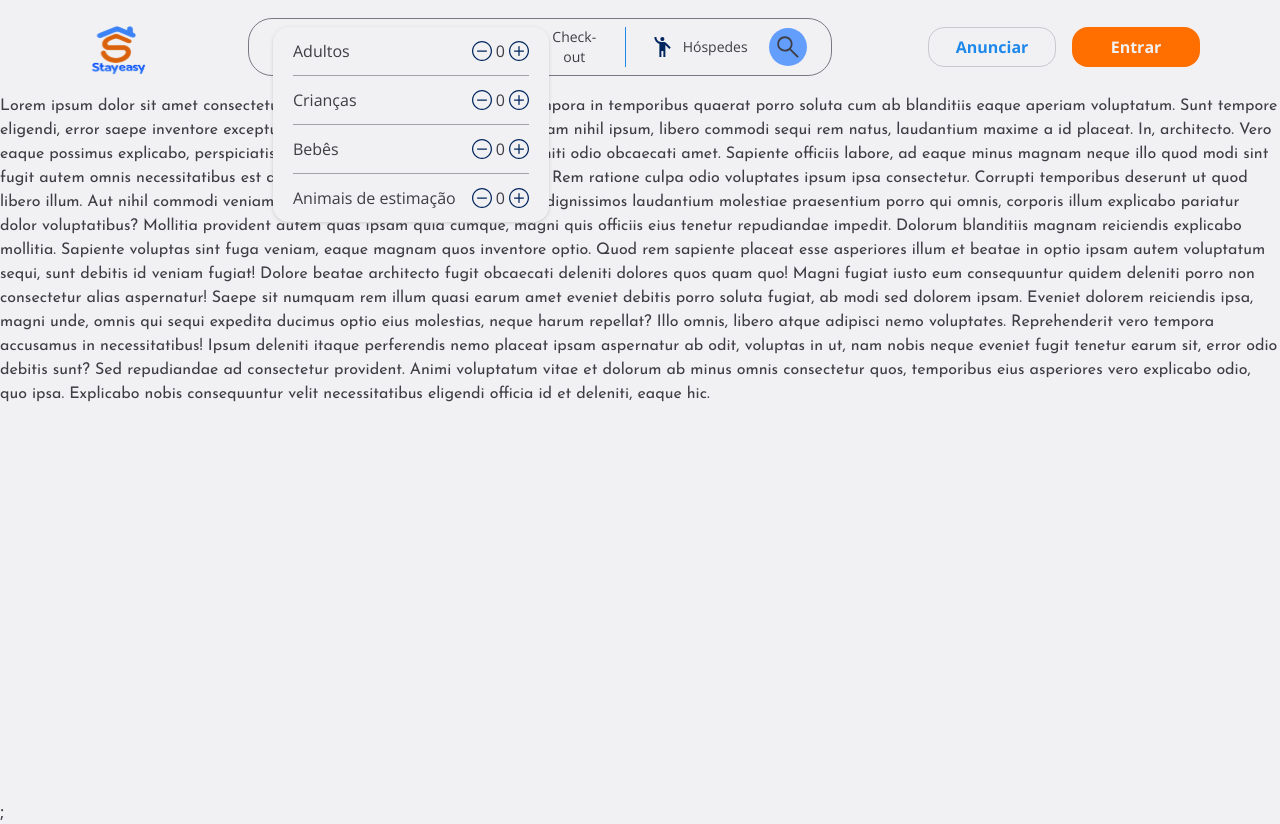
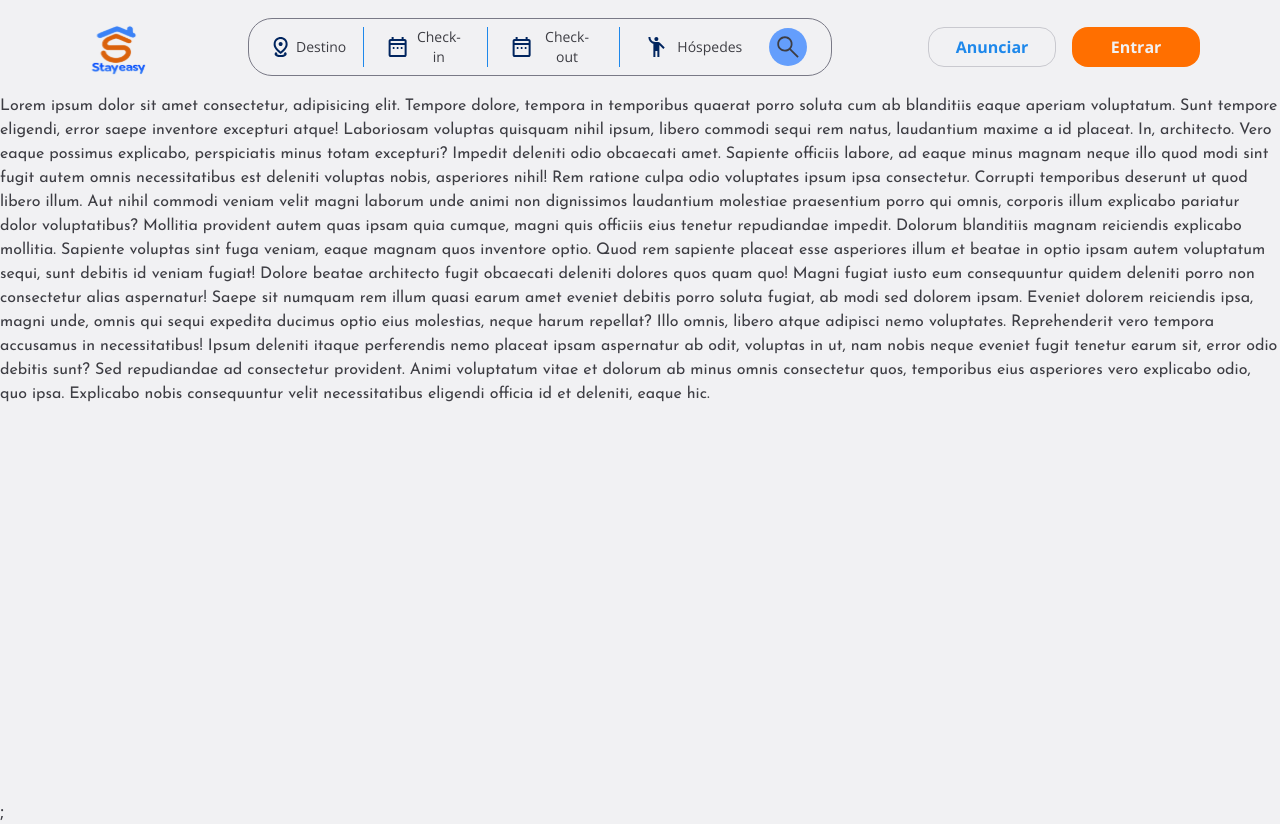
Before and after one commit to ADS2024-2-LocaEspaco/LocacaoEspacoFE, a Next.js app: page / in a window 1280 px wide. Built offline with nearby package versions, Linux system fonts and the light colour scheme.

Commit message:
feat: input destiny

```diff
--- a/src/components/navbar.tsx
+++ b/src/components/navbar.tsx
@@ -101,16 +101,22 @@ function MobileMenuNavbar({ closeMobileMenu }: MobileMenuNavbarProps) {
 }
 
 function Menu({ handleBackToHomePage, handleSearch, setSearchInput }: MenuProps) {
+	const router = useRouter();
+	const [isOpenInputDestiny, setIsOpenInputDestiny] = useState(false)
+	const [isOpenModalGuests, setIsOpenModalGuests] = useState(false)
+
+	const [local, setLocal] = useState('')
+
 	const [searchBar, setSearchBar] = useState({
 		adults: 0,
 		children: 0,
 		babies: 0,
 		pets: 0
 	})
-	const router = useRouter();
+
 
 	// Redirecionar para a página de anunciar
-	const handleAnunciarClick = () => {
+	const handleAnnounceClick = () => {
 		router.push('/anunciar');
 	};
 
@@ -125,13 +131,27 @@ function Menu({ handleBackToHomePage, handleSearch, setSearchInput }: MenuProps)
 				className='cursor-pointer'
 			/>
 
-			<form onSubmit={handleSearch} className="flex gap-3 px-6 py-2 justify-between items-center border-[0.5px] border-gray-300 rounded-3xl">
+			<div className="flex gap-3 py-2 items-center border-[0.5px] border-gray-300 rounded-3xl">
 				<div className='flex relative'>
-					<button className='flex items-center gap-2 text-black-100 px-6 text-sm'>
+					{
+						isOpenInputDestiny ? (
+							<div className='flex flex-col justify-start px-6 gap-1'>
+								<button className='flex items-center gap-2 text-black-100  text-[12px]'>
+									<Image src={DestinyIcon} alt='Ícone de destino' className='size-3' />
+
+									Destino
+								</button>
+
+								<input onChange={(event) => setLocal(event.target.value)} className='flex-1 bg-transparent border-b focus:outline-none text-[12px] placeholder:text-gray-300 ' type="text" placeholder='Informe o local' />
+							</div>
+						) : (
+							<button onClick={() => setIsOpenInputDestiny(true)} className='flex items-center gap-2 text-black-100 px-6 text-sm'>
 								<Image src={DestinyIcon} alt='Ícone de destino' />
 
 								Destino
 							</button>
+						)
+					}
 
 					<button className='flex items-center border-x border-blue-300  gap-2 text-sm text-black-100 px-6'>
 						<Image src={CalendarIcon} alt='Ícone de destino' />
@@ -145,21 +165,23 @@ function Menu({ handleBackToHomePage, handleSearch, setSearchInput }: MenuProps)
 						Check-out
 					</button>
 
-					<button className='flex items-center gap-2 text-black-100 px-6 text-sm'>
+					<button onClick={() => setIsOpenModalGuests(true)} className='flex items-center gap-2 text-black-100 px-6 text-sm'>
 						<Image src={PersonIcon} alt='Ícone de destino' />
 
 						Hóspedes
 					</button>
 
 					{/* modal hospedes */}
+					{
+						isOpenModalGuests && (
 							<div className='absolute px-5 bg-white rounded-2xl drop-shadow'>
 								<div className='flex py-3 justify-between gap-4'>
 									Adultos
 
 									<div className='flex gap-1'>
-								<Image onClick={() => setSearchBar({...searchBar, adults: searchBar.adults - 1})} src={MinusIcon} alt='Ícone de menos' />
+										<Image onClick={() => searchBar.adults > 0 && setSearchBar({ ...searchBar, adults: searchBar.adults - 1 })} src={MinusIcon} alt='Ícone de menos' />
 										{searchBar.adults}
-								<Image onClick={() => setSearchBar({...searchBar, adults: searchBar.adults + 1})} src={PlusIcon} alt='Ícone de mais' />
+										<Image onClick={() => setSearchBar({ ...searchBar, adults: searchBar.adults + 1 })} src={PlusIcon} alt='Ícone de mais' />
 									</div>
 								</div>
 
@@ -167,9 +189,9 @@ function Menu({ handleBackToHomePage, handleSearch, setSearchInput }: MenuProps)
 									Crianças
 
 									<div className='flex gap-1'>
-								<Image onClick={() => setSearchBar({...searchBar, children: searchBar.children - 1})} src={MinusIcon} alt='Ícone de menos' />
+										<Image onClick={() => searchBar.children > 0 && setSearchBar({ ...searchBar, children: searchBar.children - 1 })} src={MinusIcon} alt='Ícone de menos' />
 										{searchBar.children}
-								<Image onClick={() => setSearchBar({...searchBar, children: searchBar.children + 1})} src={PlusIcon} alt='Ícone de mais' />
+										<Image onClick={() => setSearchBar({ ...searchBar, children: searchBar.children + 1 })} src={PlusIcon} alt='Ícone de mais' />
 									</div>
 								</div>
 
@@ -177,9 +199,9 @@ function Menu({ handleBackToHomePage, handleSearch, setSearchInput }: MenuProps)
 									Bebês
 
 									<div className='flex gap-1'>
-								<Image onClick={() => setSearchBar({...searchBar, babies: searchBar.babies - 1})} src={MinusIcon} alt='Ícone de menos' />
+										<Image onClick={() => searchBar.babies > 0 && setSearchBar({ ...searchBar, babies: searchBar.babies - 1 })} src={MinusIcon} alt='Ícone de menos' />
 										{searchBar.babies}
-								<Image onClick={() => setSearchBar({...searchBar, babies: searchBar.babies + 1})} src={PlusIcon} alt='Ícone de mais' />
+										<Image onClick={() => setSearchBar({ ...searchBar, babies: searchBar.babies + 1 })} src={PlusIcon} alt='Ícone de mais' />
 									</div>
 								</div>
 
@@ -187,15 +209,17 @@ function Menu({ handleBackToHomePage, handleSearch, setSearchInput }: MenuProps)
 									Animais de estimação
 
 									<div className='flex gap-1'>
-								<Image onClick={() => setSearchBar({...searchBar, pets: searchBar.pets - 1})} src={MinusIcon} alt='Ícone de menos' />
+										<Image onClick={() => searchBar.pets > 0 && setSearchBar({ ...searchBar, pets: searchBar.pets - 1 })} src={MinusIcon} alt='Ícone de menos' />
 										{searchBar.pets}
-								<Image onClick={() => setSearchBar({...searchBar, pets: searchBar.pets + 1})} src={PlusIcon} alt='Ícone de mais' />
+										<Image onClick={() => setSearchBar({ ...searchBar, pets: searchBar.pets + 1 })} src={PlusIcon} alt='Ícone de mais' />
 									</div>
 								</div>
 							</div>
+						)
+					}
 				</div>
 
-				<div className='bg-blue-200 p-2 rounded-full'>
+				<div className='bg-blue-200 p-2 mr-6 rounded-full'>
 					<Image
 						src={SearchIcon}
 						alt='Logo'
@@ -205,12 +229,12 @@ function Menu({ handleBackToHomePage, handleSearch, setSearchInput }: MenuProps)
 						className='cursor-pointer'
 					/>
 				</div>
-			</form>
+			</div>
 
 			<div className="flex gap-4">
 				<button
 					className="w-32 h-10 font-bold bg-white text-blue-300 border border-gray-100 rounded-2xl hover:text-white hover:bg-blue-300 transition duration-500"
-					onClick={handleAnunciarClick}
+					onClick={handleAnnounceClick}
 				>
 					Anunciar
 				</button>
```
Also changed, not shown: public/icons/calendar_icon.svg. Lines whose indentation alone changed are shown as unchanged.
